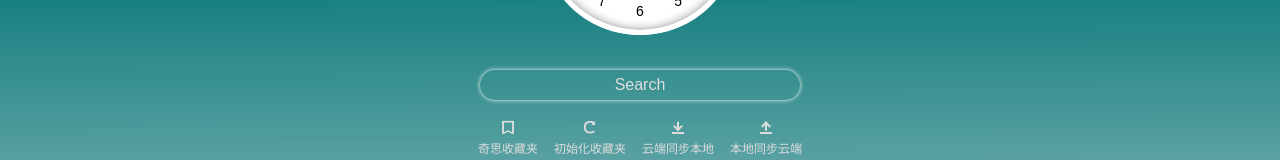
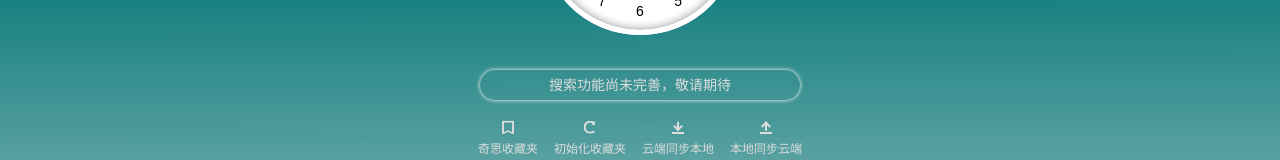
Before and after one commit to zclzone/zclzone.github.io, a Vue app: page / in a window 1280 px wide. Shown: the part 215-375 px from the top of the page. Built offline with nearby package versions, Linux system fonts and the light colour scheme.

Commit message:
优化样式

```diff
--- a/src/layout/main/favorites/index.vue
+++ b/src/layout/main/favorites/index.vue
@@ -256,6 +256,7 @@ export default {
     background: #fff;
     border-radius: 8px;
     width: 70px;
+    transition: all 0.1s;
     .opr-item {
       padding: 8px 15px;
       cursor: pointer;
--- a/src/layout/main/search.vue
+++ b/src/layout/main/search.vue
@@ -1,6 +1,6 @@
 <template>
   <div class="search">
-    <input type="text" placeholder="Search" />
+    <input type="text" placeholder="搜索功能尚未完善，敬请期待" />
   </div>
 </template>
 
@@ -14,13 +14,13 @@
     width: 80%;
     display: block;
     margin: 0 auto;
-    font-size: 16px;
+    font-size: 14px;
     text-align: center;
     color: #ddd;
     background: transparent;
     box-shadow: 0 0 4px #fff;
     border-radius: 15px;
-    transition: 0.5s all;
+    transition: 0.3s all;
     &::-webkit-input-placeholder {
       color: #ddd;
     }
@@ -30,10 +30,15 @@
     &:-moz-placeholder {
       color: #ddd;
     }
+    &:hover {
+      width: 100%;
+      background: rgba(#fff, 0.1);
+    }
     &:focus {
       width: 100%;
       height: 40px;
       color: #333;
+      font-size: 18px;
       border-radius: 20px;
       box-shadow: none;
       background: #fff;
```
